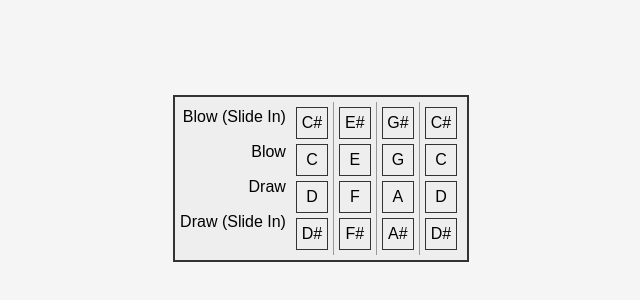
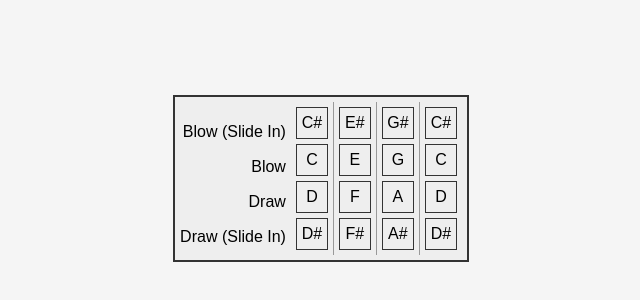
Before and after one commit to shrichris/chromatic_harmonica_visualiser, a website: page public/index.html in a window 1280 px wide. Shown: the part 222-522 px from the top of the page, without its empty margins (319-959 px from the left). Drawn offline with Linux system fonts and the light colour scheme.

Commit message:
css changes - label alignment

```diff
--- a/public/styles.css
+++ b/public/styles.css
@@ -13,6 +13,7 @@ body {
     border: 2px solid #333;
     background-color: #eee;
     padding: 5px;
+    align-items: flex-start;
   }
 
   .labels {
@@ -27,6 +28,7 @@ body {
     line-height: 30px;
     text-align: right;
     margin-bottom: 5px;
+    transform: translateY(50%);
   }
 
   .hole {
```
